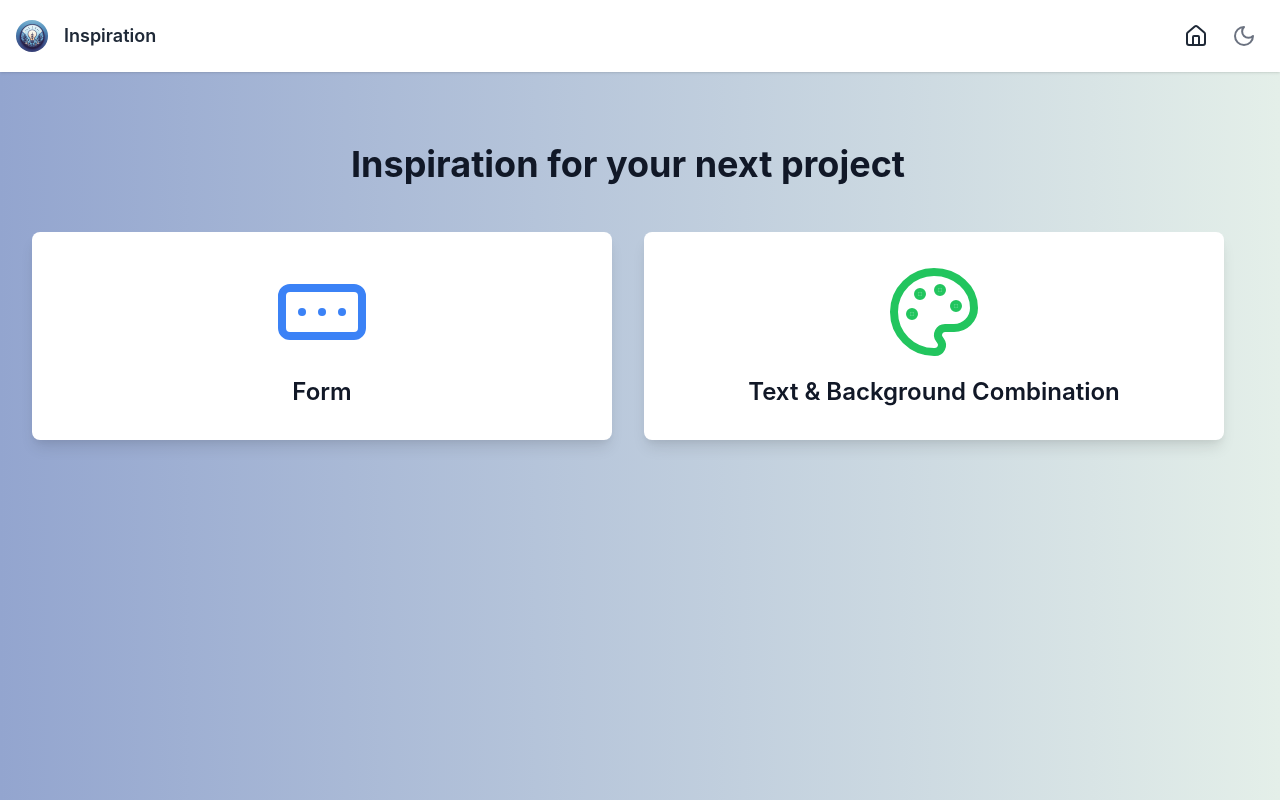
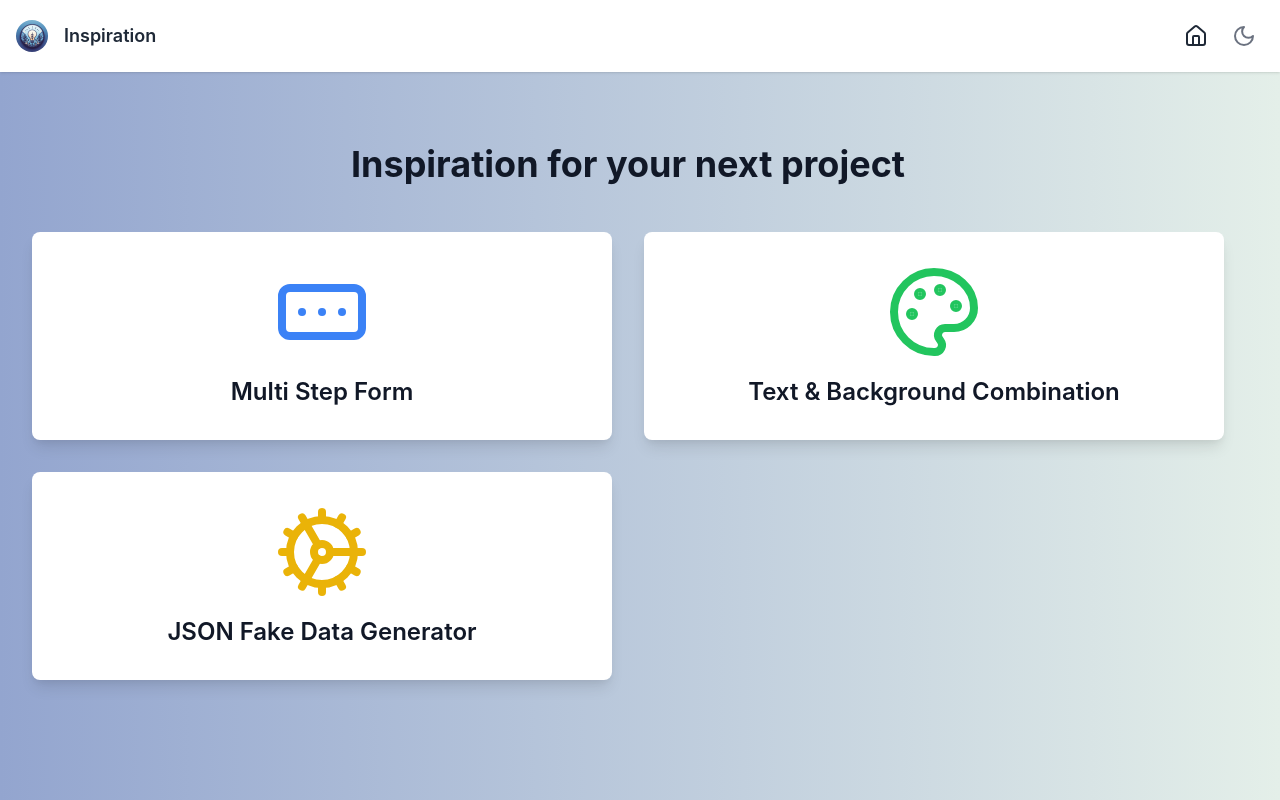
Before and after one commit to SoroushGhodrat/inspiration, a React (Create React App) app: page / in a window 1280 px wide. Built offline with nearby package versions, Linux system fonts and the light colour scheme.

Commit message:
Enhance Home page with new component tile and update ColorCombinations

```diff
--- a/src/components/TextAndBackgroundCombination/ColorCombinations.tsx
+++ b/src/components/TextAndBackgroundCombination/ColorCombinations.tsx
@@ -104,7 +104,7 @@ const ColorCombinations: React.FC = () => {
       text: '#F0A202',
       description: 'High Contrast - Great for hero sections',
     },
-      {
+    {
       id: 14,
       title: 'Urban Night',
       background: '#080508',
--- a/src/pages/Home.tsx
+++ b/src/pages/Home.tsx
@@ -1,5 +1,5 @@
 import { Link } from 'react-router-dom';
-import { FormInput, Palette } from 'lucide-react';
+import { FormInput, Palette, Cog, ExternalLink } from 'lucide-react';
 
 export default function Home() {
   return (
@@ -10,7 +10,7 @@ export default function Home() {
         </h1>
         <div className="grid grid-cols-1 gap-8 sm:grid-cols-2">
           <ComponentTile
-            title="Form"
+            title="Multi Step Form"
             icon={<FormInput className="h-24 w-24 text-blue-500" />}
             to="/form"
           />
@@ -18,6 +18,13 @@ export default function Home() {
             title="Text & Background Combination"
             icon={<Palette className="h-24 w-24 text-green-500" />}
             to="/color"
+          />
+          <ComponentTile
+            title="JSON Fake Data Generator"
+            icon={<Cog className="h-24 w-24 text-yellow-500" />}
+            to="https://data-generator-rose.vercel.app/"
+            target="_blank"
+            rel="noopener noreferrer"
           />
         </div>
       </div>
@@ -29,11 +36,13 @@ interface ComponentTileProps {
   title: string;
   icon: React.ReactNode;
   to: string;
+  target?: string;
+  rel?: string;
 }
 
-function ComponentTile({ title, icon, to }: ComponentTileProps) {
+function ComponentTile({ title, icon, to, target, rel }: ComponentTileProps) {
   return (
-    <Link to={to} className="block">
+    <Link to={to} target={target} rel={rel} className="block">
       <div className="overflow-hidden rounded-lg bg-background-light shadow-lg transition-shadow duration-300 ease-in-out hover:shadow-xl dark:bg-background-dark">
         <div className="p-8">
           <div className="mb-4 flex justify-center">{icon}</div>
```
